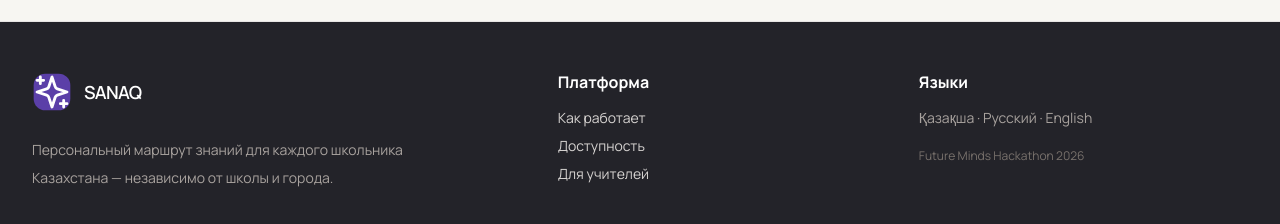
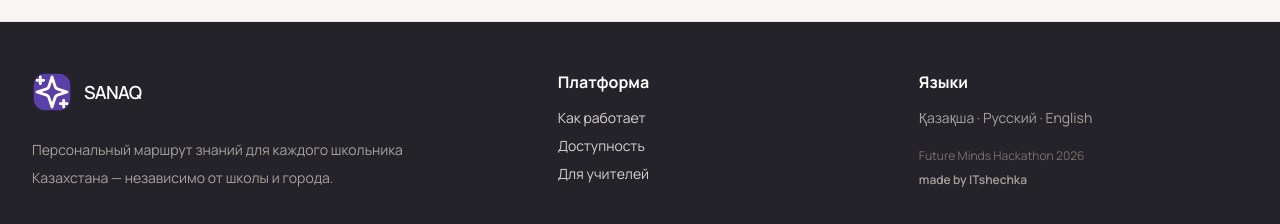
Before and after one commit to SOGINASA/SANAQ, a React (Create React App) app in the folder frontend/: page / in a window 1280 px wide. Shown: the part 5198-5422 px from the top of the page. Built offline with nearby package versions, Linux system fonts and the light colour scheme; no server answers; a web font is replaced by a local one.

Commit message:
docs: обновить README и подпись футера

```diff
--- a/frontend/src/components/layout/Footer.jsx
+++ b/frontend/src/components/layout/Footer.jsx
@@ -4,5 +4,5 @@ import { useI18n } from '../../shared/i18n/i18n';
 
 export function Footer() {
   const { t } = useI18n();
-  return <footer className="border-t border-stone-200 bg-ink py-12 text-stone-300"><div className="page-container grid gap-8 md:grid-cols-[1.5fr_1fr_1fr]"><div><Brand light /><p className="mt-4 max-w-md text-sm leading-7 text-stone-400">{t('footer.description')}</p></div><div><p className="font-bold text-white">{t('footer.platform')}</p><div className="mt-3 flex flex-col gap-2 text-sm"><Link to="/about" className="hover:text-white">{t('nav.how')}</Link><Link to="/accessibility" className="hover:text-white">{t('footer.accessibility')}</Link><Link to="/teacher/dashboard" className="hover:text-white">{t('nav.teachers')}</Link></div></div><div><p className="font-bold text-white">{t('footer.languages')}</p><p className="mt-3 text-sm text-stone-400">{t('language.kk')} · {t('language.ru')} · {t('language.en')}</p><p className="mt-5 text-xs text-stone-500">Future Minds Hackathon 2026</p></div></div></footer>;
+  return <footer className="border-t border-stone-200 bg-ink py-12 text-stone-300"><div className="page-container grid gap-8 md:grid-cols-[1.5fr_1fr_1fr]"><div><Brand light /><p className="mt-4 max-w-md text-sm leading-7 text-stone-400">{t('footer.description')}</p></div><div><p className="font-bold text-white">{t('footer.platform')}</p><div className="mt-3 flex flex-col gap-2 text-sm"><Link to="/about" className="hover:text-white">{t('nav.how')}</Link><Link to="/accessibility" className="hover:text-white">{t('footer.accessibility')}</Link><Link to="/teacher/dashboard" className="hover:text-white">{t('nav.teachers')}</Link></div></div><div><p className="font-bold text-white">{t('footer.languages')}</p><p className="mt-3 text-sm text-stone-400">{t('language.kk')} · {t('language.ru')} · {t('language.en')}</p><p className="mt-5 text-xs text-stone-500">Future Minds Hackathon 2026</p><p className="mt-2 text-xs font-semibold text-stone-400">made by ITshechka</p></div></div></footer>;
 }
```
Also changed, not shown: 1 other file (tests, documents, lock files or other folders).
